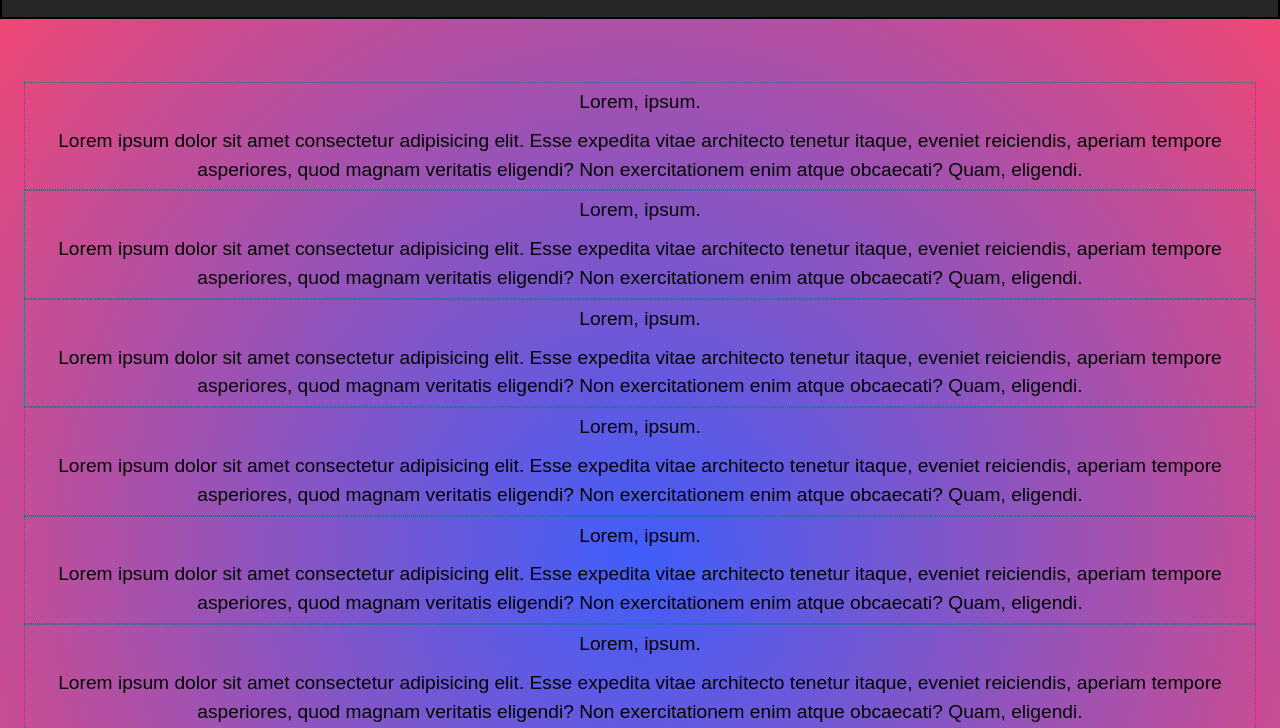
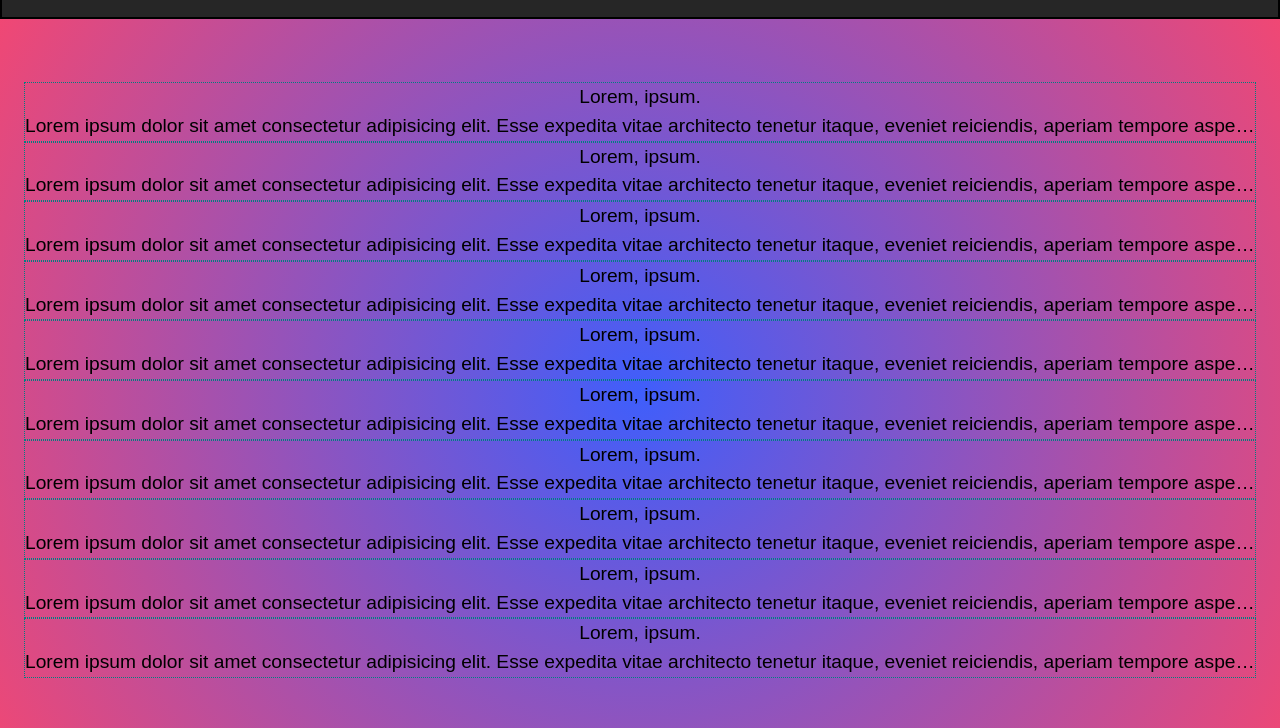
Before and after one commit to Simkav/fe_flex_nav, a plain HTML site: page index.html in a window 1280 px wide. Shown: the part 72-800 px from the top of the page. Drawn offline with nearby package versions, Linux system fonts and the light colour scheme.

Commit message:
Edit style.css

```diff
--- a/assets/css/style.css
+++ b/assets/css/style.css
@@ -59,9 +59,8 @@
   font-size: 1.2em;
   line-height: 1.5em;
 }
-.heading {
-  margin: 5px;
+.text {
+  overflow: hidden;
+  text-overflow: ellipsis;
+  white-space: nowrap;
 }
-.text {
-  padding: 5px;
-}
--- a/index.html
+++ b/index.html
@@ -1,7 +1,7 @@
 <!DOCTYPE html>
 <html lang="en">
   <head>
-    <title>Document</title>
+    <title>Rio Coffee</title>
     <meta charset="UTF-8" />
     <meta name="viewport" content="width=device-width, initial-scale=1.0" />
     <link rel="stylesheet" href="./assets/css/reset.css" />
```
